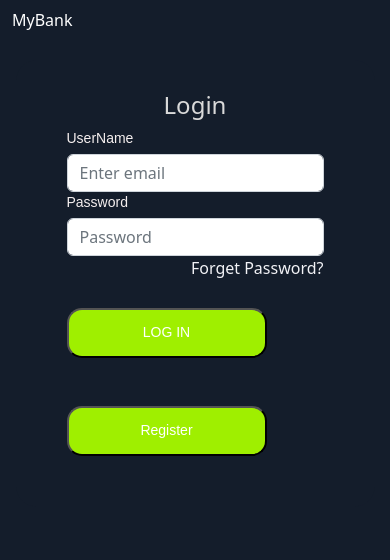
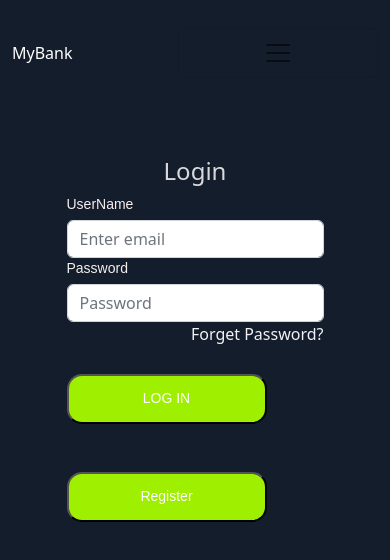
Before and after one commit to nkhlg/MyBank, a React (Create React App) app in the folder Client/my-bank/: page / in a window 390 px wide. Shown: the top 560 px of the page. Built offline with nearby package versions, Linux system fonts and the light colour scheme.

Commit message:
Update Navbar.js

```diff
--- a/Client/my-bank/src/components/Navbar/Navbar.js
+++ b/Client/my-bank/src/components/Navbar/Navbar.js
@@ -1,24 +1,27 @@
-import { React } from 'react';
-import { Link } from "react-router-dom"
+import {React} from 'react';
+import {Link} from "react-router-dom"
 import "../../../node_modules/bootstrap/dist/css/bootstrap.css";
 
 function Navbar() {
 	return (
 		<nav className="navbar navbar-expand-sm">
-			<div className="container">
-				<Link to={'/'} className="nav-link" style={{ color: "white" }} >MyBank</Link>
-
+			  <div className="container">
+				<Link to={'/'} className="nav-link" style={{color:"white"}} >MyBank</Link>
+				<button className="navbar-toggler d-lg-none" type="button" data-bs-toggle="collapse" data-bs-target="#collapsibleNavId" aria-controls="collapsibleNavId"
+					aria-expanded="false" aria-label="Toggle navigation">
+					<span className="navbar-toggler-icon"></span>
+				</button>
 				<div className="collapse navbar-collapse" id="collapsibleNavId">
 					<ul className="navbar-nav ms-auto mt-2 mt-lg-0">
 						<li className="nav-item">
-							<Link to={'#'} className="nav-link" style={{ color: "white" }}>Register</Link>
+							<Link to={'#'} className="nav-link" style={{color:"white"}}>Register</Link>
 						</li>
 						<li className="nav-item">
-							<Link to={'#'} className="nav-link" style={{ color: "white" }}>Login</Link>
+							<Link to={'#'} className="nav-link" style={{color:"white"}}>Login</Link>
 						</li>
 					</ul>
 				</div>
-			</div>
+		  </div>
 		</nav>
 
 	)
```
